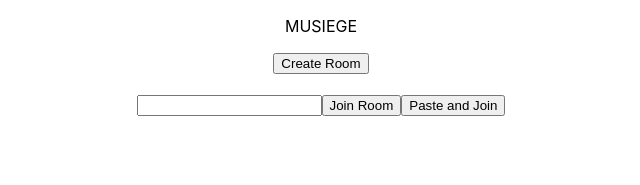
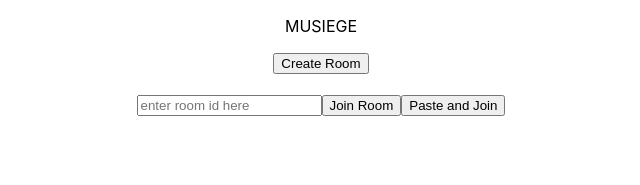
Before and after one commit to ChampManZ/musicroom, a React (Create React App) app in the folder Frontend/musicplayroom/musico/: page / in a window 1280 px wide. Shown: the top 185 px of the page, without its empty margins (319-959 px from the left). Built offline with nearby package versions, Linux system fonts and the light colour scheme; no server answers.

Commit message:
input hint

```diff
--- a/Frontend/musicplayroom/musico/src/membroom.js
+++ b/Frontend/musicplayroom/musico/src/membroom.js
@@ -429,7 +429,7 @@ export default function JoinedRoom() {
       <button onClick= {()=>restart()}> restart </button>
       <button onClick= {()=>skip_now()}> skip </button>
       <br></br>
-      <input onChange={inputSong} value={songState}></input>
+      <input placeholder="enter youtube url here" onChange={inputSong} value={songState}></input>
       <button onClick= {()=>addNewQueue()}> add to queue </button>
       <button onClick={()=>pasteGo()}>add from clipboard</button>
       <p>{addqStatus}</p>
--- a/Frontend/musicplayroom/musico/src/menu.js
+++ b/Frontend/musicplayroom/musico/src/menu.js
@@ -198,7 +198,7 @@ export default function Menu() {
         <button onClick={()=>createRoom()} >Create Room</button>
         <br></br>
         <br></br>
-        <input id='roomkey' onChange={inputHandler} value={keyState} ></input>
+        <input id='roomkey' placeholder="enter room id here" onChange={inputHandler} value={keyState} ></input>
         {/* <button onClick={()=>resetInput()} >Join Room</button> */}
         <button onClick={()=>enterRoom()} >Join Room</button>
         <button onClick={()=>pasteJoin()} >Paste and Join</button>
--- a/Frontend/musicplayroom/musico/src/playroom.js
+++ b/Frontend/musicplayroom/musico/src/playroom.js
@@ -825,7 +825,7 @@ function toggleAuto(){
         <Switcher onChange={toggleAuto} checked={auto_checked} />
       </label>
         <br></br>
-        <input onChange={inputSong} value={songState}></input>
+        <input placeholder="enter youtube url here" onChange={inputSong} value={songState}></input>
         {/* <button onClick={()=>addQueue()}>add to old queue</button> */}
         <button onClick={()=>addNewQueue()}>add to queue</button>
         <button onClick={()=>pasteGo()}>add from clipboard</button>
```
